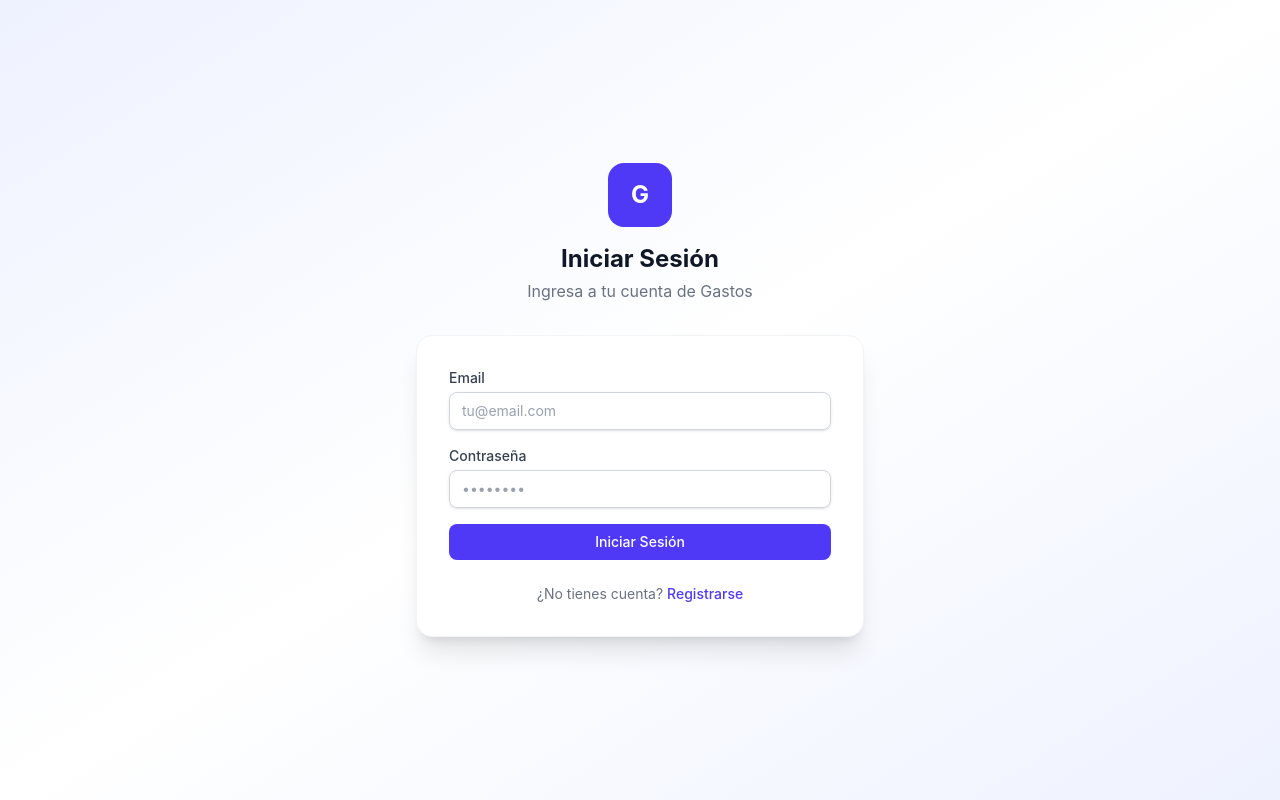
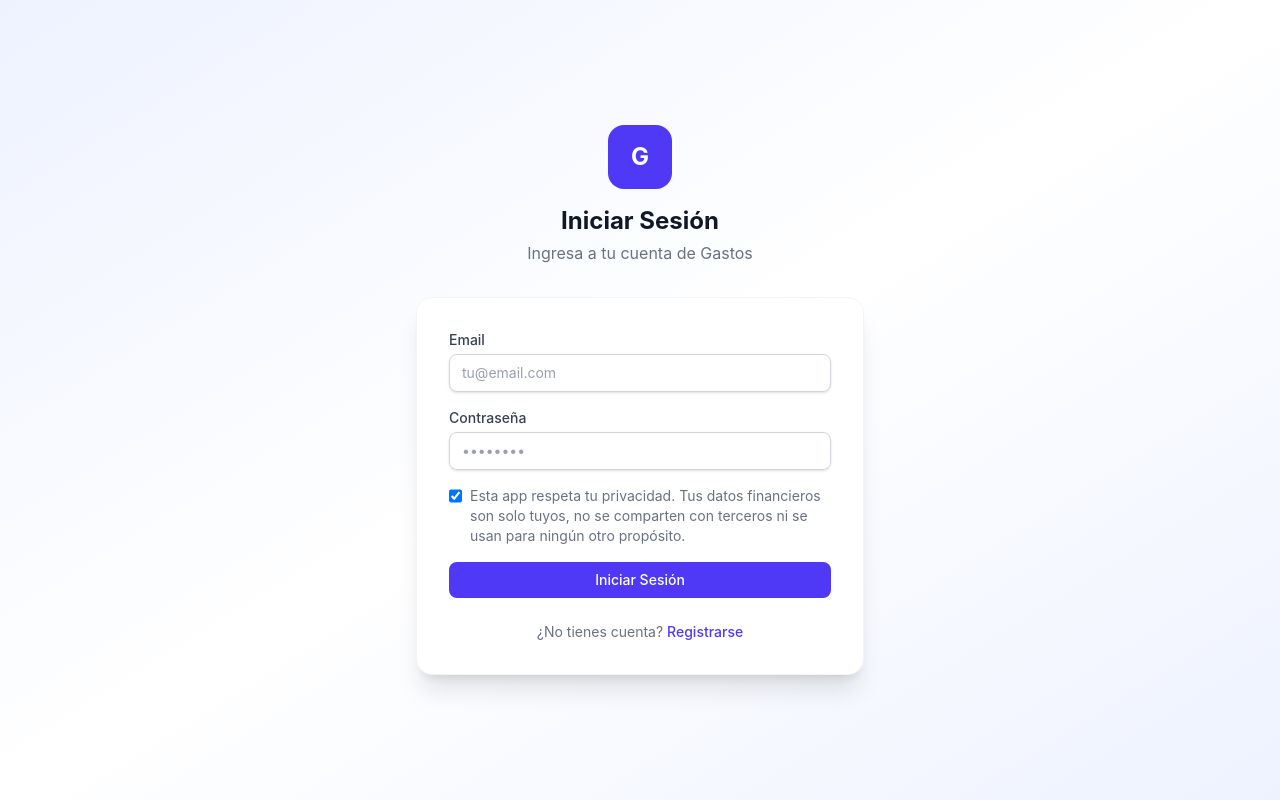
Before and after one commit to luis1558/Gastos-frontend, a React (Vite) app: page /login in a window 1280 px wide. Built offline with nearby package versions, Linux system fonts and the light colour scheme; no server answers.

Commit message:
Add privacy acknowledgment checkbox on login and register

```diff
--- a/src/features/auth/pages/LoginPage.tsx
+++ b/src/features/auth/pages/LoginPage.tsx
@@ -51,6 +51,18 @@ export function LoginPage() {
           </div>
         )}
 
+        <div className="flex items-start gap-2 text-sm text-gray-500 dark:text-gray-400">
+          <input
+            type="checkbox"
+            id="privacy"
+            defaultChecked
+            className="mt-0.5 h-4 w-4 rounded border-gray-300 text-indigo-600 focus:ring-indigo-500 dark:border-gray-600 dark:bg-gray-800"
+          />
+          <label htmlFor="privacy">
+            Esta app respeta tu privacidad. Tus datos financieros son solo tuyos, no se comparten con terceros ni se usan para ningún otro propósito.
+          </label>
+        </div>
+
         <Button type="submit" loading={login.isPending} className="w-full">
           Iniciar Sesión
         </Button>
--- a/src/features/auth/pages/RegisterPage.tsx
+++ b/src/features/auth/pages/RegisterPage.tsx
@@ -12,6 +12,7 @@ const registerSchema = z.object({
   email: z.string().email('Email inválido'),
   password: z.string().min(8, 'Mínimo 8 caracteres'),
   full_name: z.string().optional(),
+  privacy_accepted: z.literal(true, { message: 'Debes aceptar la política de privacidad' }),
 })
 
 type RegisterForm = z.infer<typeof registerSchema>
@@ -59,6 +60,21 @@ export function RegisterPage() {
           </div>
         )}
 
+        <div className="flex items-start gap-2 text-sm text-gray-500 dark:text-gray-400">
+          <input
+            type="checkbox"
+            id="privacy_accepted"
+            className="mt-0.5 h-4 w-4 rounded border-gray-300 text-indigo-600 focus:ring-indigo-500 dark:border-gray-600 dark:bg-gray-800"
+            {...register('privacy_accepted')}
+          />
+          <label htmlFor="privacy_accepted">
+            Acepto que esta app respeta mi privacidad. Mis datos financieros son solo míos, no se comparten con terceros ni se usan para ningún otro propósito.
+          </label>
+        </div>
+        {errors.privacy_accepted && (
+          <p className="text-sm text-red-600 dark:text-red-400">{errors.privacy_accepted.message}</p>
+        )}
+
         <Button type="submit" loading={registerMutation.isPending} className="w-full">
           Crear Cuenta
         </Button>
```
